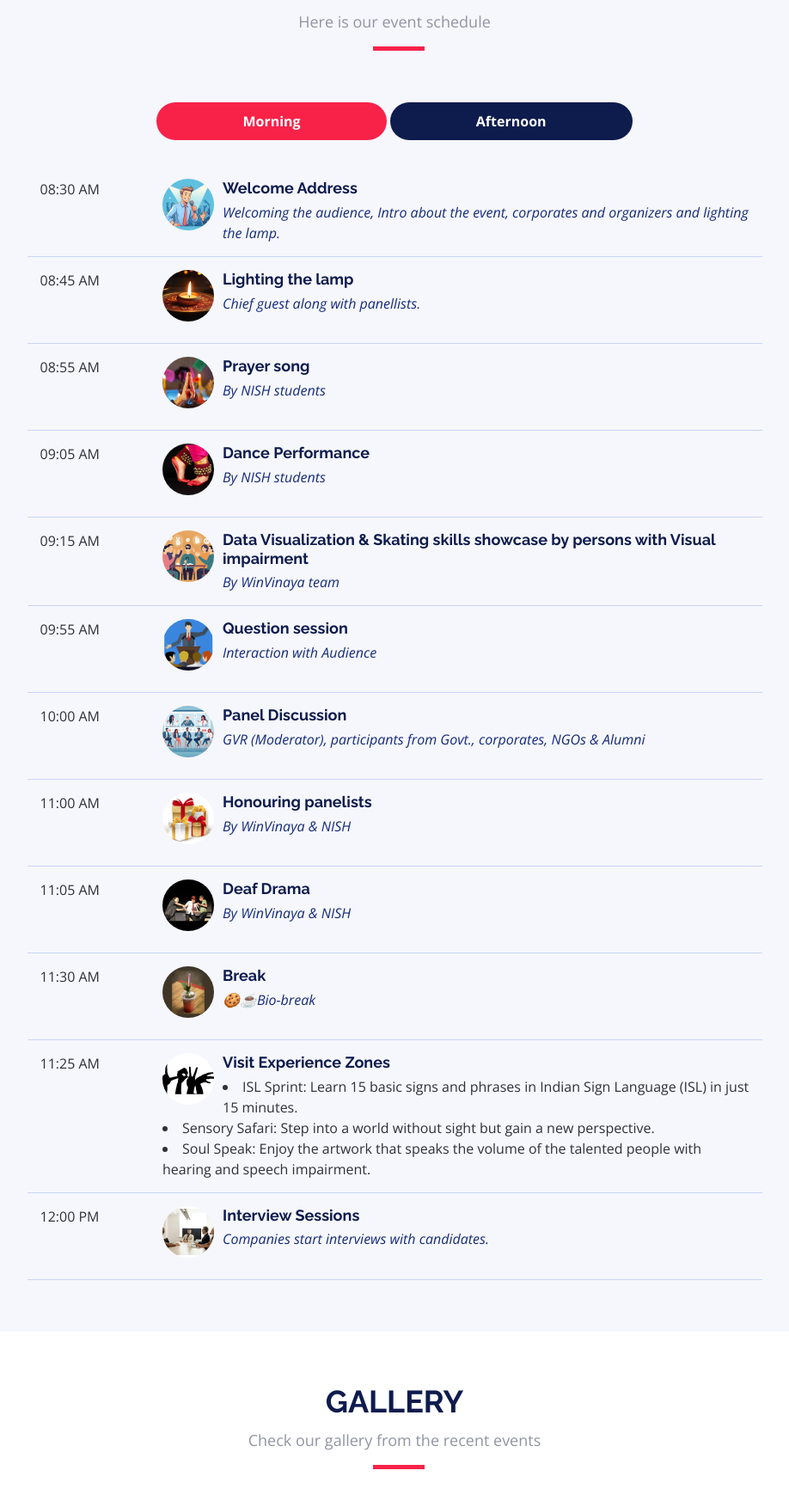
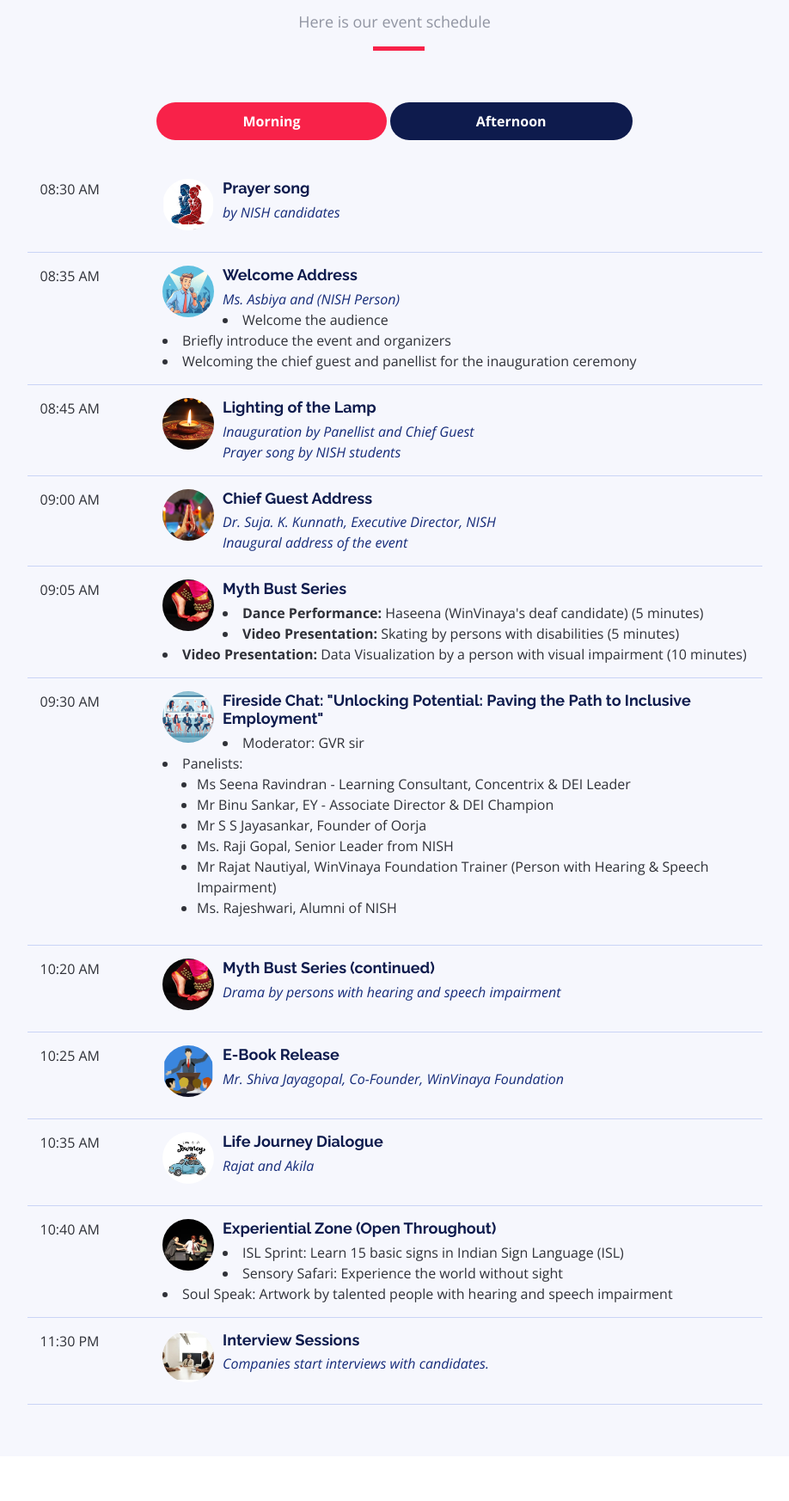
Before and after one commit to daran6255/margadarshan_2k24, a Flask app: page / in a window 1280 px wide. Shown: the part 1290-3036 px from the top of the page at 86% size, without its empty margins (181-1099 px from the left). Run offline with Flask 3, Linux system fonts and the light colour scheme; some libraries are stand-ins or nearby versions.

Commit message:
Event Schedule updated

```diff
--- a/templates/index.html
+++ b/templates/index.html
@@ -144,10 +144,27 @@
               <div class="col-md-2"><time>08:30 AM</time></div>
               <div class="col-md-10">
                 <div class="speaker">
+                  <img src="static\img\prayer_song.jpg" alt="Introduction" title="Introduction">
+                </div>
+                <h4>Prayer song</h4>
+                <p><span>by NISH candidates</span></p>
+
+              </div>
+            </div>
+
+            <div class="row schedule-item">
+              <div class="col-md-2"><time>08:35 AM</time></div>
+              <div class="col-md-10">
+                <div class="speaker">
                   <img src="static\img\MC.jpg" alt="Introduction" title="Introduction">
                 </div>
                 <h4>Welcome Address</h4>
-                <p><span> Welcoming the audience, Intro about the event, corporates and organizers and lighting the lamp.</span></p>
+                <p><span>Ms. Asbiya and (NISH Person)</span></p>
+                <p><span>
+                  <li>Welcome the audience</li>
+                  <li>Briefly introduce the event and organizers</li>
+                  <li>Welcoming the chief guest and panellist for the inauguration ceremony</li>
+                </span></p>
               </div>
             </div>
 
@@ -157,19 +174,21 @@
                 <div class="speaker">
                   <img src="static\img\Lamp.jpg" alt="Lighting of the Lamp" title="Lighting of the Lamp">
                 </div>
-                <h4>Lighting the lamp</h4>
-                <p><span>Chief guest along with panellists.</span></p>
+                <h4>Lighting of the Lamp</h4>
+                <p><span>Inauguration by Panellist and Chief Guest </span></p>
+                <p><span>Prayer song by NISH students</span></p>
               </div>
             </div>
 
             <div class="row schedule-item">
-              <div class="col-md-2"><time>08:55 AM</time></div>
+              <div class="col-md-2"><time>09:00 AM</time></div>
               <div class="col-md-10">
                 <div class="speaker">
                   <img src="static\img\Prayer.jpg" alt="Prayer Posture Hands" title="Prayer">
                 </div>
-                <h4>Prayer song</h4>
-                <p><span>By NISH students</span></p>
+                <h4>Chief Guest Address</h4>
+                <p><span>Dr. Suja. K. Kunnath, Executive Director, NISH</span></p>
+                <p><span>Inaugural address of the event</span></p>
               </div>
             </div>
 
@@ -179,63 +198,80 @@
                 <div class="speaker">
                   <img src="static\img\dance.jpg" alt="Classical Dance" title="Classical Dance">
                 </div>
-                <h4>Dance Performance</h4>
-                <p><span>By NISH students</span></p>
+                <h4>Myth Bust Series</h4>
+                <p><span><li><b>Dance Performance:</b> Haseena (WinVinaya's deaf candidate) (5 minutes)</li>
+                  <li><b>Video Presentation:</b> Skating by persons with disabilities (5 minutes)<br></li>
+                  <li><b>Video Presentation:</b> Data Visualization by a person with visual impairment (10 minutes)</li>
+                  </span></p>
               </div>
             </div>
 
             <div class="row schedule-item">
-              <div class="col-md-2"><time>09:15 AM</time></div>
+              <div class="col-md-2"><time>09:30 AM</time></div>
               <div class="col-md-10">
                 <div class="speaker">
-                  <img src="static\img\VI-Showcase.jpg" alt="Discussion with VI" title="Discussion with VI">
+                  <img src="static\img\panel discussion.jpg" alt="Discussion with VI" title="Discussion with VI">
                 </div>
-                <h4>Data Visualization & Skating skills showcase by persons with Visual impairment </h4>
-                <p><span>By WinVinaya team</span></p>
+                <h4>Fireside Chat: "Unlocking Potential: Paving the Path to Inclusive Employment" </h4>
+                <p><span><li>Moderator: GVR sir</li>
+                  <li>Panelists:</li>
+                  <ul>
+                    <li>Ms Seena Ravindran - Learning Consultant, Concentrix & DEI Leader</li>
+                  <li>Mr Binu Sankar, EY - Associate Director & DEI Champion</li>
+                  <li>Mr S S Jayasankar, Founder of Oorja</li>
+                  <li>Ms. Raji Gopal, Senior Leader from NISH</li>
+                  <li>Mr Rajat Nautiyal, WinVinaya Foundation Trainer (Person with Hearing & Speech Impairment)</li>
+                  <li>Ms. Rajeshwari, Alumni of NISH</li>
+                  </ul>
+                  </span></p>
               </div>
             </div>
 
             <div class="row schedule-item">
-              <div class="col-md-2"><time>09:55 AM</time></div>
+              <div class="col-md-2"><time>10:20 AM</time></div>
               <div class="col-md-10">
                 <div class="speaker">
-                  <img src="static\img\que-aud.jpg" alt="Discussion with VI" title="Discussion with VI">
+                  <img src="static\img\dance.jpg" alt="Discussion with VI" title="Discussion with VI">
                 </div>
-                <h4>Question session</h4>
-                <p><span>Interaction with Audience</span></p>
+                <h4>Myth Bust Series (continued)</h4>
+                <p><span>Drama by persons with hearing and speech impairment</span></p>
               </div>
             </div>
 
             <div class="row schedule-item">
-              <div class="col-md-2"><time>10:00 AM</time></div>
+              <div class="col-md-2"><time>10:25 AM</time></div>
               <div class="col-md-10">
                 <div class="speaker">
-                  <img src="static\img\panel discussion.jpg" alt="Panel Discussion" title="Panel Discussion">
+                  <img src="static\img\que-aud.jpg" alt="Panel Discussion" title="Panel Discussion">
                 </div>
-                <h4>Panel Discussion</h4>
-                <p><span> GVR (Moderator), participants from Govt., corporates, NGOs & Alumni</span></p>
+                <h4>E-Book Release</h4>
+                <p><span>Mr. Shiva Jayagopal, Co-Founder, WinVinaya Foundation </span></p>
               </div>
             </div>
 
             <div class="row schedule-item">
-              <div class="col-md-2"><time>11:00 AM</time></div>
+              <div class="col-md-2"><time>10:35 AM</time></div>
               <div class="col-md-10">
                 <div class="speaker">
-                  <img src="static\img\return-gifts.jpg" alt="Deaf Drama" title="Deaf Drama">
+                  <img src="static\img\journey.jpg" alt="Deaf Drama" title="Deaf Drama">
                 </div>
-                <h4>Honouring panelists</h4>
-                <p><span>By WinVinaya & NISH</span></p>
+                <h4>Life Journey Dialogue</h4>
+                <p><span>Rajat and Akila</span></p>
               </div>
             </div>
 
             <div class="row schedule-item">
-              <div class="col-md-2"><time>11:05 AM</time></div>
+              <div class="col-md-2"><time>10:40 AM</time></div>
               <div class="col-md-10">
                 <div class="speaker">
                   <img src="static\img\deafdrama.jpg" alt="Deaf Drama" title="Deaf Drama">
                 </div>
-                <h4>Deaf Drama</h4>
-                <p><span>By WinVinaya & NISH</span></p>
+                <h4>Experiential Zone (Open Throughout)</h4>
+                <p><span>
+                  <li>ISL Sprint: Learn 15 basic signs in Indian Sign Language (ISL)</li>
+                  <li>Sensory Safari: Experience the world without sight</li>
+                  <li>Soul Speak: Artwork by talented people with hearing and speech impairment</li>
+                </span></p>
               </div>
             </div>
 
@@ -250,36 +286,36 @@
               </div>
             </div> -->
 
-            <div class="row schedule-item">
+            <!-- <div class="row schedule-item">
               <div class="col-md-2"><time>11:30 AM</time></div>
               <div class="col-md-10">
                 <div class="speaker">
                   <img src="static\img\break.jpg" alt="Break" title="Break">
                 </div>
-                <h4>Break</h4>
-                <p><span>🍪☕Bio-break</span></p>
+                <h4>Interview Sessions</h4>
+                <p><span></span></p>
               </div>
-            </div>
+            </div> -->
 
-            <div class="row schedule-item">
+            <!-- <div class="row schedule-item">
               <div class="col-md-2"><time>11:25 AM</time></div>
               <div class="col-md-10">
                 <div class="speaker">
                   <img src="static\img\ISL.jpg" alt="Indian Sign Language" title="Indian Sign Language">
                 </div>
                 <h4>Visit Experience Zones </h4>
-                <p><span>
+                <p><span> -->
                   <!-- <ul> -->
-                    <li>ISL Sprint: Learn 15 basic signs and phrases in Indian Sign Language (ISL) in just 15 minutes. </li>
+                    <!-- <li>ISL Sprint: Learn 15 basic signs and phrases in Indian Sign Language (ISL) in just 15 minutes. </li>
                     <li>Sensory Safari: Step into a world without sight but gain a new perspective. </li>
                     <li>Soul Speak: Enjoy the artwork that speaks the volume of the talented people with hearing and speech impairment.</li>
-                  <!-- </ul> -->
+                  </ul>
                 </span></p>
               </div>
-            </div>
+            </div> -->
 
             <div class="row schedule-item">
-              <div class="col-md-2"><time>12:00 PM</time></div>
+              <div class="col-md-2"><time>11:30 PM</time></div>
               <div class="col-md-10">
                 <div class="speaker">
                   <img src="static\img\interview.jpg" alt="Interview" title="Interview">
```
Also changed, not shown: static/img/journey.jpg (added), static/img/prayer_song.jpg (added).
